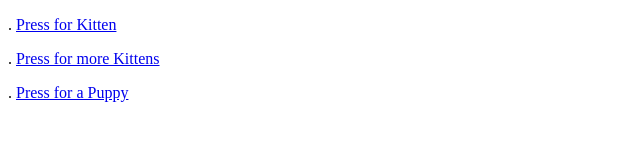
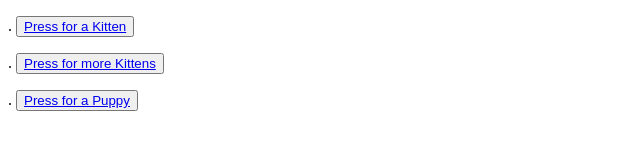
Before and after one commit to user202104/JS_2022_KURSAI, a plain HTML site: page 14_07/index.html in a window 1280 px wide. Shown: the whole page, without its empty margins (0-640 px from the left). Drawn offline with Linux system fonts and the light colour scheme.

Commit message:
changed by austeja

```diff
--- a/14_07/index.html
+++ b/14_07/index.html
@@ -7,13 +7,13 @@
 
 <body>
     <p>.
-        <a href="images/Kitten.jpg">Press for Kitten</a>
+        <button type="button"><a href="images/Kitten.jpg">Press for a Kitten</a></button>
     </p>
     <p>.
-        <a href="images/Kittens.jpg">Press for more Kittens</a>
+        <button type="button"><a href="images/Kittens.jpg">Press for more Kittens</a></button>
     </p>
     <p>.
-        <a href="images/Puppy.jpg">Press for a Puppy</a>
+        <button type="button"><a href="images/Puppy.jpg">Press for a Puppy</a></button>
     </p>
 </body>
 
```
